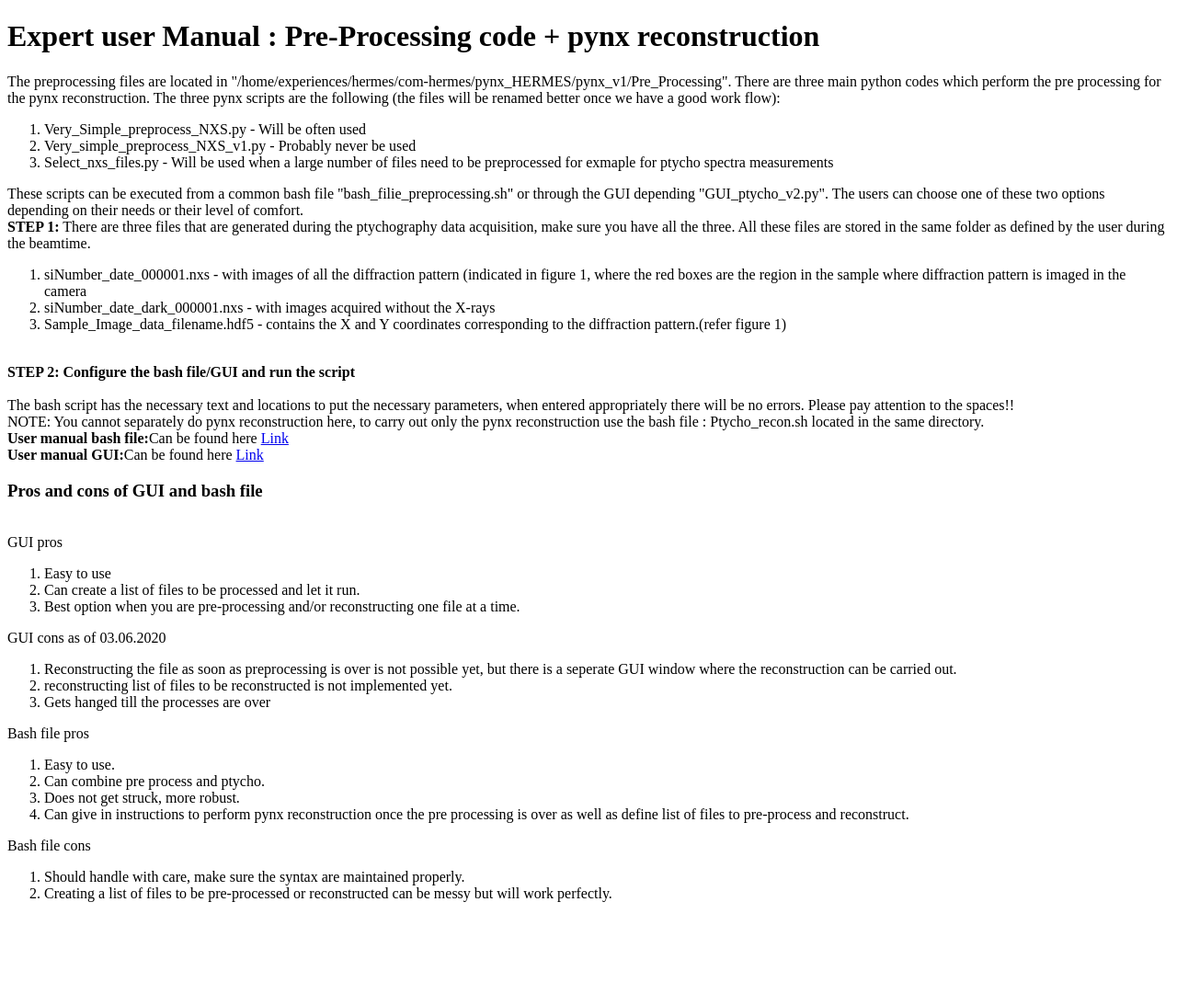
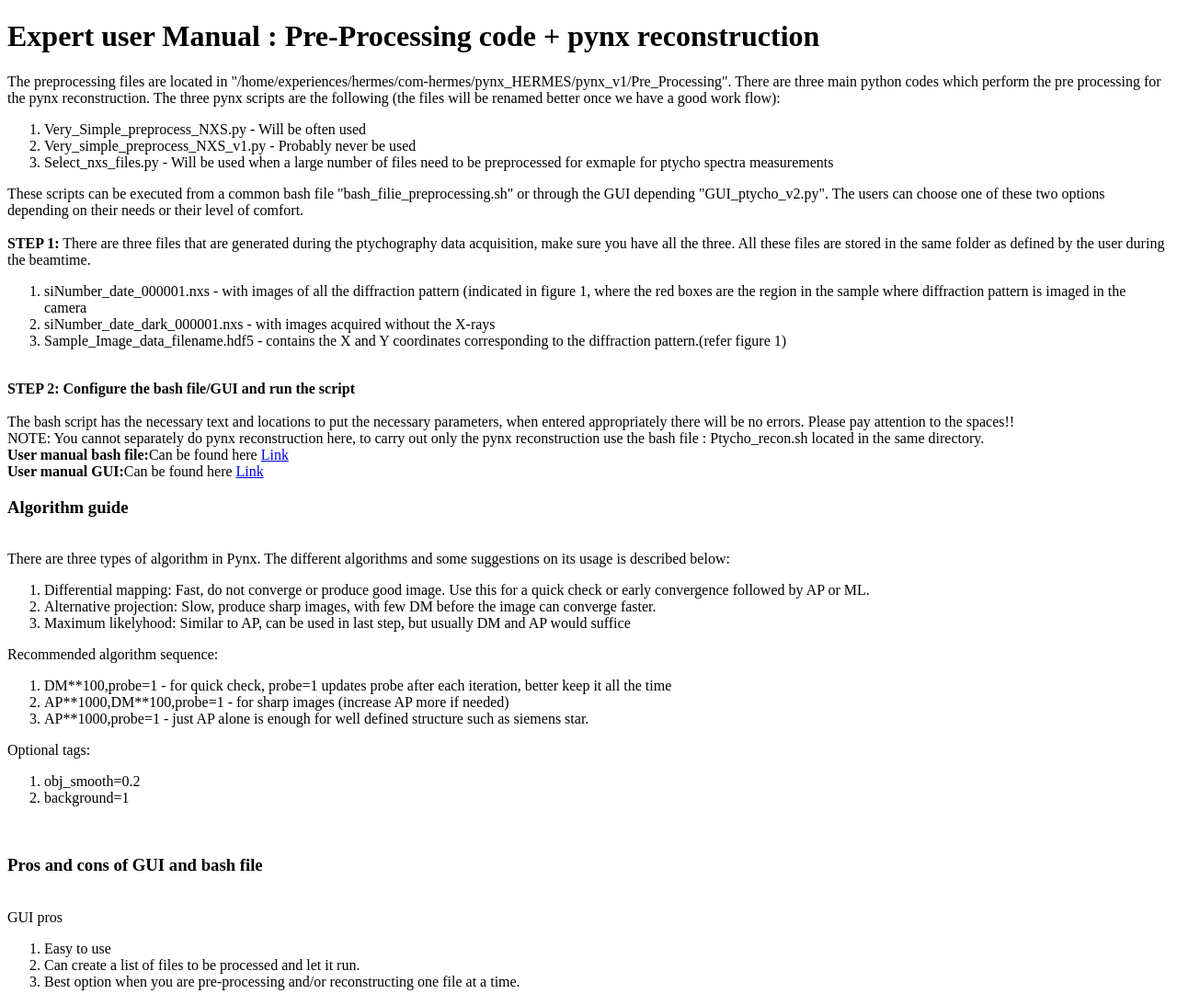
Before and after one commit to hermes-soleil/hermes-soleil_webpage, a plain HTML site: page Codes/Pre_Processing_code.HTML in a window 1280 px wide. Shown: the top 1093 px of the page at 92% size. Before the commit the page ends 1023 px from the top, so only its background shows below. Drawn offline with Linux system fonts and the light colour scheme.

Commit message:
Update Pre_Processing_code.HTML

```diff
--- a/Codes/Pre_Processing_code.HTML
+++ b/Codes/Pre_Processing_code.HTML
@@ -11,6 +11,7 @@ There are three main python codes which perform the pre processing for the pynx
     <li> Select_nxs_files.py - Will be used when a large number of files need to be preprocessed for exmaple for ptycho spectra measurements</li>
   </ol>
 These scripts can be executed from a common bash file "bash_filie_preprocessing.sh" or through the GUI depending "GUI_ptycho_v2.py". The users can choose one of these two options depending on their needs or their level of comfort. <br>
+  <br>
 
  <b>STEP 1:</b> There are three files that are generated during the ptychography data acquisition, make sure you have all the three. All these files are stored in the same folder as defined by the user during the beamtime.
  <br>
@@ -31,7 +32,28 @@ NOTE: You cannot separately do pynx reconstruction here, to carry out only the p
 
   <b>User manual GUI:</b>Can be found here <a href="User Manual.pdf">Link</a>
 
+ <br>
 
+  <h3> Algorithm guide</h3><br>
+  There are three types of algorithm in Pynx. The different algorithms and some suggestions on its usage is described below:<br>
+  <ol>
+    <li> Differential mapping: Fast, do not converge or produce good image. Use this for a quick check or early convergence followed by AP or ML.</li>
+    <li> Alternative projection: Slow, produce sharp images, with few DM before the image can converge faster.</li>
+    <li> Maximum likelyhood: Similar to AP, can be used in last step, but usually DM and AP would suffice </li>
+  </ol>
+
+  Recommended algorithm sequence:<br>
+  <ol>
+    <li>DM**100,probe=1 - for quick check, probe=1 updates probe after each iteration, better keep it all the time</li>
+    <li>AP**1000,DM**100,probe=1 - for sharp images (increase AP more if needed)</li>
+    <li>AP**1000,probe=1 - just AP alone is enough for well defined structure such as siemens star.</li>
+  </ol>
+  Optional tags:<br>
+  <ol>
+    <li>obj_smooth=0.2</li>
+    <li>background=1</li>
+  </ol>
+  <br>
 
 
   <h3>Pros and cons of GUI and bash file</h3><br>
```
